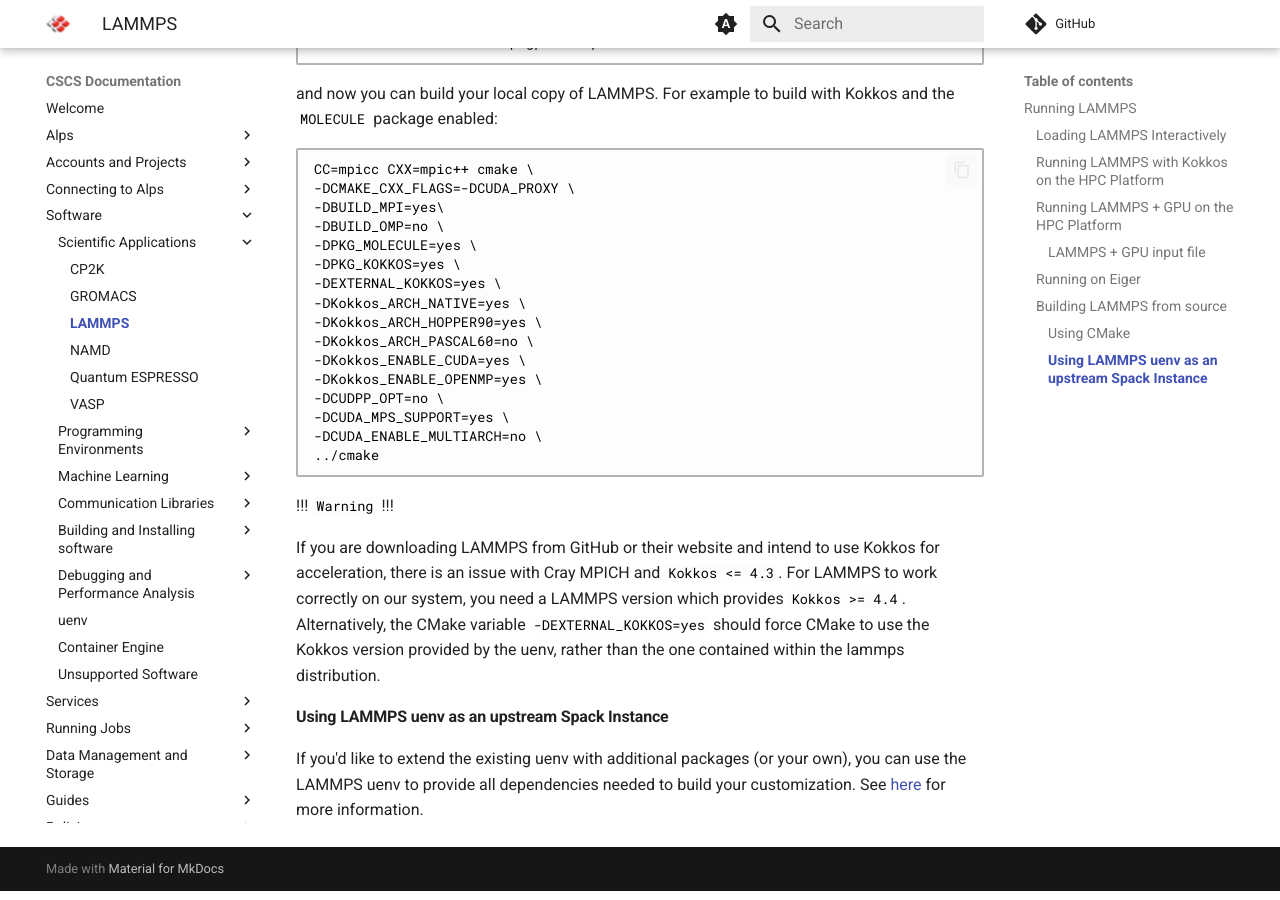
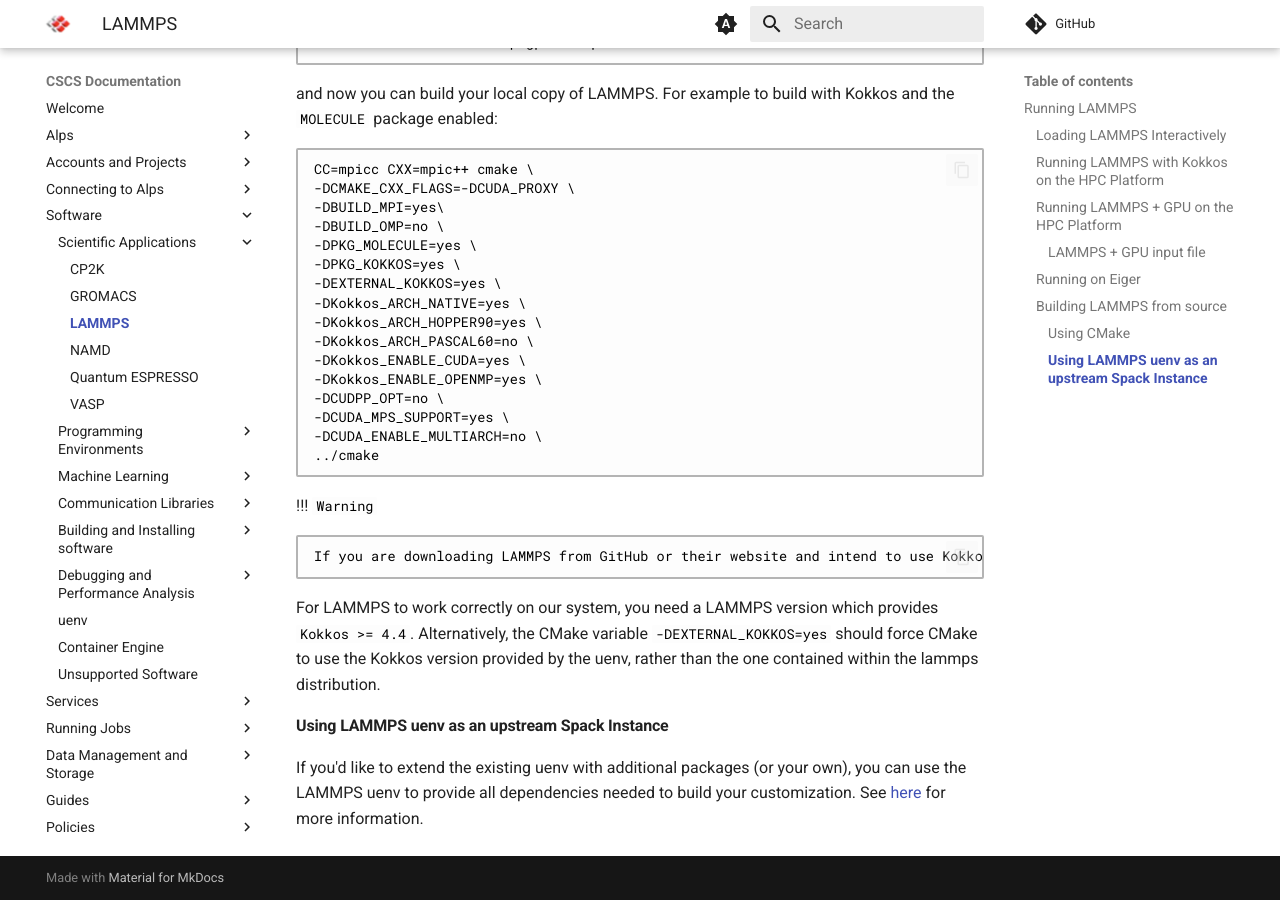
Before and after one commit to nickjbrowning/cscs-docs, an MkDocs documentation site: the page built from docs/software/sciapps/lammps.md, in a window 1280 px wide and 900 px high, scrolled down 4411 px. Built offline with MkDocs 1.6.1 and Material for MkDocs 9.7.7, drawn with Linux system fonts in a browser that asks for light colours; comment, search, counter and statistics services are not loaded.

````diff
--- a/docs/software/sciapps/lammps.md
+++ b/docs/software/sciapps/lammps.md
@@ -308,11 +308,11 @@ CC=mpicc CXX=mpic++ cmake \
 ../cmake
 ```
 
-!!! `Warning` !!!
+!!! `Warning`
 
-If you are downloading LAMMPS from GitHub or their website and intend to use Kokkos for acceleration, there is an issue with Cray MPICH and `Kokkos <= 4.3`.
+    If you are downloading LAMMPS from GitHub or their website and intend to use Kokkos for acceleration, there is an issue with Cray MPICH and `Kokkos <= 4.3`.
 For LAMMPS to work correctly on our system, you need a LAMMPS version which provides `Kokkos >= 4.4`.
-Alternatively, the CMake variable `-DEXTERNAL_KOKKOS=yes` should force CMake to use the Kokkos version provided by the uenv, rather than the one contained within the lammps distribution.
+   Alternatively, the CMake variable `-DEXTERNAL_KOKKOS=yes` should force CMake to use the Kokkos version provided by the uenv, rather than the one contained within the lammps distribution.
 
 #### Using LAMMPS uenv as an upstream Spack Instance
 
````
